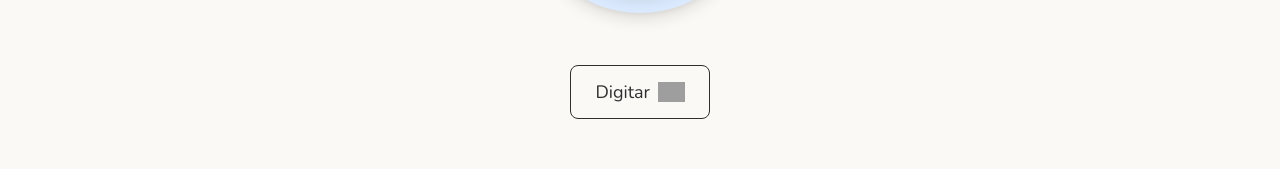
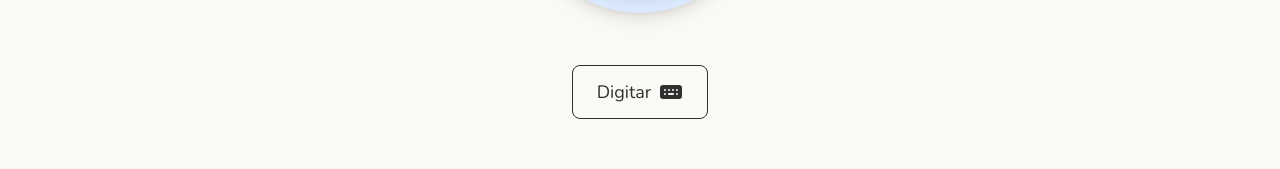
Before and after one commit to GabrielAlves263/vivai, a Next.js app: page / in a window 1280 px wide. Shown: the part 423-592 px from the top of the page. Built offline with nearby package versions, Linux system fonts and the light colour scheme; grey boxes are pictures that could not be loaded.

Commit message:
feat: enhance TextInputButton with icon and hover effects for improved user interaction

```diff
--- a/src/components/buttons/TextInputButton.tsx
+++ b/src/components/buttons/TextInputButton.tsx
@@ -1,7 +1,10 @@
+import { TbKeyboardFilled } from "react-icons/tb";
+
 export default function TextInputButton() {
   return (
-    <button className="mt-6 px-6 py-3 rounded-lg border flex items-center gap-2 text-lg">
-      Digitar <img src="typeIcon.svg" alt="Teclado" className="h-5" />
+    <button className="group mt-6 px-6 py-3 rounded-lg border flex items-center gap-2 text-lg cursor-pointer hover:text-blue-400 hover:px-7 transition-all">
+      Digitar{" "}
+      <TbKeyboardFilled className="size-6 group-hover:text-blue-400 transition-all" />
     </button>
   );
 }
```
